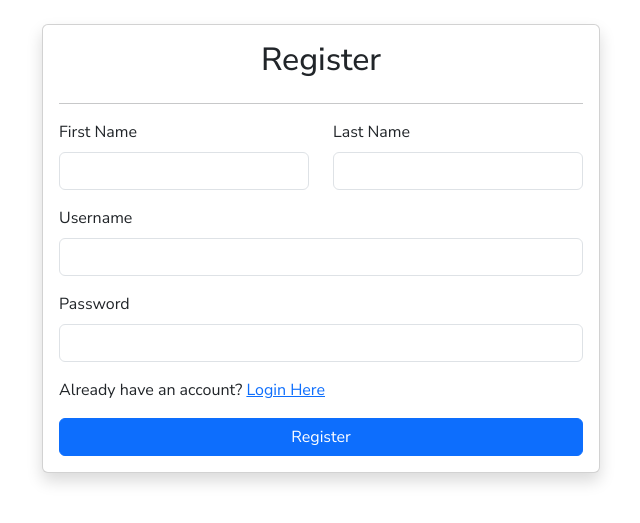
After one commit to ayushshah4403/Destination-Diary, a Django app: page /register/ in a window 1280 px wide. The commit adds this page. Shown: the top 523 px of the page, without its empty margins (319-959 px from the left). Run offline with Django 5.2, Linux system fonts and the light colour scheme.

Commit message:
Done with Login Register

```diff
--- a/core/urls.py
+++ b/core/urls.py
@@ -28,6 +28,9 @@ urlpatterns = [
     path('delete-destination/<id>/', delete_destination, name = "delete_destination"),
     path('update-destination/<id>/', update_destination, name = "update_destination"),
     path('places/', destinations, name = "home"),
+    path('login/', login_page, name = "login"),
+    path('logout/', logout_page, name = "login"),
+    path('register/', register_page, name = "register"),
 ]
 
 if settings.DEBUG:
--- a/travel/models.py
+++ b/travel/models.py
@@ -1,8 +1,9 @@
 from django.db import models
-
+from django.contrib.auth.models import User
 # Create your models here.
 
 class Destination(models.Model):
+    user = models.ForeignKey(User, on_delete = models.SET_NULL, null = True, blank = True)
     destination_name = models.CharField(max_length = 100)
     destination_description = models.TextField()
     destination_image = models.ImageField(upload_to = 'destinations')
--- /dev/null
+++ b/travel/templates/base.html
@@ -0,0 +1,36 @@
+<!DOCTYPE html>
+<html lang="en">
+  <head>
+    <meta charset="UTF-8" />
+    <meta http-equiv="X-UA-Compatible" content="IE=edge" />
+    <meta name="viewport" content="width=device-width, initial-scale=1.0" />
+    <link
+      href="https://cdn.jsdelivr.net/npm/bootstrap@5.3.3/dist/css/bootstrap.min.css"
+      rel="stylesheet"
+      integrity="sha384-QWTKZyjpPEjISv5WaRU9OFeRpok6YctnYmDr5pNlyT2bRjXh0JMhjY6hW+ALEwIH"
+      crossorigin="anonymous"
+    />
+    <link
+      rel="stylesheet"
+      href="https://cdnjs.cloudflare.com/ajax/libs/font-awesome/4.7.0/css/font-awesome.min.css"
+    />
+    <link rel="preconnect" href="https://fonts.googleapis.com" />
+    <link rel="preconnect" href="https://fonts.gstatic.com" crossorigin />
+    <link
+      href="https://fonts.googleapis.com/css2?family=Nunito+Sans:ital,opsz,wdth,wght@0,6..12,75..125,200..1000;1,6..12,75..125,200..1000&display=swap"
+      rel="stylesheet"
+    />
+    <style>
+      body {
+        font-family: "Nunito Sans", sans-serif;
+        font-optical-sizing: auto;
+        font-style: normal;
+      }
+    </style>
+    <title>{{title}}</title>
+  </head>
+
+  <body>
+    {% block start %} {% endblock %}
+  </body>
+</html>
--- /dev/null
+++ b/travel/templates/register.html
@@ -0,0 +1,45 @@
+{% extends "base.html" %}
+{% block start %}
+<div class="container">
+    <form class="card shadow my-4 p-3 col-6 mx-auto" method="post" enctype="multipart/form-data">
+        <h2 class="text-center font-weight-bold">Register</h2>
+        <hr>
+        {% if messages %}
+        {{ message.tags }}
+        <div class="alert alert-warning" role="alert">
+            {% for message in messages %}
+            {{ message }}
+            {% endfor %}
+          </div>
+        {% endif %}
+        {% csrf_token %}
+        <div class="row">
+            <div class="col-6">
+                <div class="mb-3">
+                    <label for="exampleInputEmail1" class="form-label">First Name</label>
+                    <input type="text" class="form-control" required name="first_name" id="exampleInputEmail1"
+                        aria-describedby="emailHelp">
+                </div>
+            </div>
+            <div class="col-6">
+                <div class="mb-3">
+                    <label for="exampleInputEmail1" class="form-label">Last Name</label>
+                    <input type="text" class="form-control" required name="last_name" id="exampleInputEmail1"
+                        aria-describedby="emailHelp">
+                </div>
+            </div>
+        </div>
+        <div class="mb-3">
+            <label for="exampleInputEmail1" class="form-label">Username</label>
+            <input type="text" class="form-control" required name="username" id="exampleInputEmail1"
+                aria-describedby="emailHelp">
+        </div>
+        <div class="mb-3">
+            <label for="exampleInputPassword1" class="form-label">Password</label>
+            <input type="password" class="form-control" required name="password" id="exampleInputPassword1">
+        </div>
+        <p>Already have an account? <a href="/login/">Login Here</a></p>
+        <button type="submit" class="btn btn-primary">Register</button>
+    </form>
+</div>
+{% endblock %}
--- a/travel/views.py
+++ b/travel/views.py
@@ -1,5 +1,8 @@
 from django.shortcuts import render, redirect
 from .models import *
+from django.contrib.auth.models import User
+from django.contrib import messages
+from django.contrib.auth import authenticate, login, logout
 # Create your views here.
 
 def destinations(request):
@@ -17,7 +20,7 @@ def destinations(request):
 
         return redirect('/')
     query_set = Destination.objects.all()
-    context = {'destinations' : query_set}
+    context = {'destinations' : query_set, 'title' : 'Destination Diary'}
 
     return render(request, 'home.html', context)
 
@@ -37,7 +40,7 @@ def update_destination(request, id):
 
         queryset.save()
         return redirect('/')
-    context = {'destination' : queryset}
+    context = {'destination' : queryset, 'title' : 'Update Destination'}
     return render(request, "update_destination.html", context)
 
 
@@ -45,3 +48,59 @@ def delete_destination(request, id):
     query_set = Destination.objects.get(id = id)
     query_set.delete()
     return redirect('/')
+
+#Login Page
+
+def login_page(request):
+    if request.method == "POST":
+        username = request.POST.get('username')
+        password = request.POST.get('password')
+
+        if not (User.objects.filter(username = username).exists()):
+            messages.info(request, "Invalid username")
+            return redirect('/login/')
+
+        user = authenticate(username = username, password = password)
+
+        if user is None:
+            messages.info(request, "Incorrect Password!")
+            return redirect('/login/')
+        else:
+            login(request, user)
+            return redirect('/')
+
+    context = {'title':'Login'}
+    return render(request, "login.html", context)
+
+#Register Page
+
+def register_page(request):
+    if request.method == "POST":
+        first_name = request.POST.get('first_name')
+        last_name = request.POST.get('last_name')
+        username = request.POST.get('username')
+        password = request.POST.get('password')
+
+        user = User.objects.filter(username = username)
+
+        if user.exists():
+            messages.info(request, "Username already taken")
+            return redirect('/register/')
+
+        user = User.objects.create(
+            first_name = first_name,
+            last_name = last_name,
+            username = username
+        )
+        user.set_password(password)
+        user.save()
+        messages.info(request, 'Account created successfully')
+        return redirect('/login/')
+    context = {'title':'Register', 'styling-info' : 'alert alert-info', 'styling-warning' : 'alert alert-warning'}
+    return render(request, "register.html", context)
+
+#Logout Page
+
+def logout_page(request):
+    logout(request)
+    return redirect('/login/')
```
Also changed, not shown: travel/templates/home.html (+8 -21 lines), travel/templates/login.html (added, +20 -0 lines), travel/templates/update_destination.html (+3 -16 lines), db.sqlite3, public/static/destinations/510.webp (added), public/static/destinations/510_Jcs0PJZ.webp (added), public/static/destinations/Great-Pyramid-of-Cheops-Giza-Egypt.webp (added), public/static/destinations/download_1.jpg (added), public/static/destinations/v2-5kzcu-uk26e_blVx9K9.jpg (added), travel/migrations/0002_destination_user.py (added).
